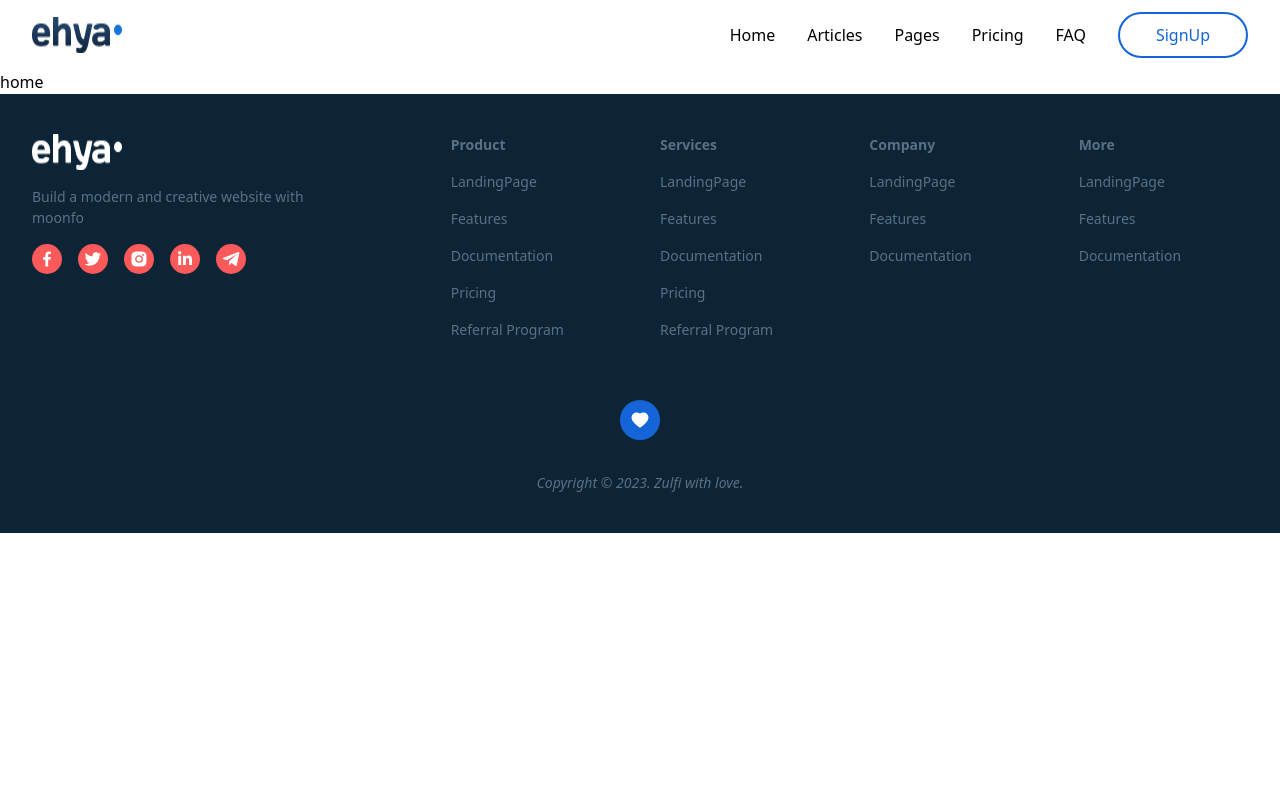
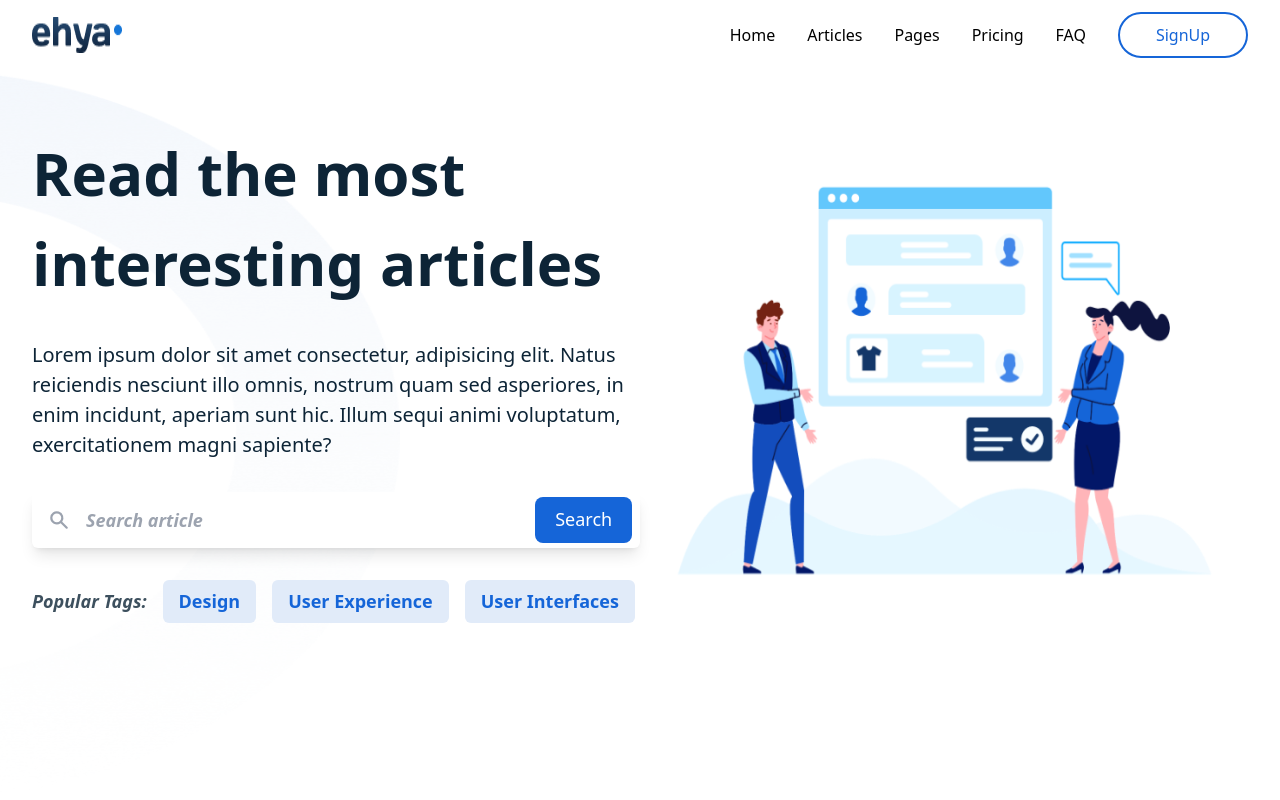
Before and after one commit to zulqarnain1231/ehya, a Next.js app: page / in a window 1280 px wide. Shown: the top 800 px of the page. Built offline with nearby package versions, Linux system fonts and the light colour scheme.

Commit message:
finsihed hero section

```diff
--- /dev/null
+++ b/components/Home/Hero.tsx
@@ -0,0 +1,51 @@
+import React from "react";
+import ComponentWrapper from "../Shared/Wrappers/ComponentWrapper";
+import Image from "next/image";
+import SearchBar from "./SearchBar";
+
+const Hero = () => {
+  return (
+    <div className="w-full min-h-[calc(100vh-70px)] relative">
+      <ComponentWrapper style={"h-full py-10"}>
+        <div className="w-full h-full grid lg:grid-cols-2">
+          <div className="w-full flex flex-col items-center justify-center gap-8">
+            <p className="text-black-off md:text-[60px] text-[46px] text-center lg:text-left font-bold">
+              Read the most interesting articles
+            </p>
+            <p className="text-[20px] font-[500] text-black-off">
+              Lorem ipsum dolor sit amet consectetur, adipisicing elit. Natus
+              reiciendis nesciunt illo omnis, nostrum quam sed asperiores, in
+              enim incidunt, aperiam sunt hic. Illum sequi animi voluptatum,
+              exercitationem magni sapiente?
+            </p>
+            <SearchBar />
+            <div className="w-full flex justify-start items-center flex-wrap gap-4 ">
+              <p className="text-[18px] text-black-off/80 font-bold italic">
+                Popular Tags:
+              </p>
+              <p className="py-2 px-4 text-brand-main text-[18px] font-bold bg-[#E1EBF9] rounded-[6px]">
+                Design
+              </p>
+              <p className="py-2 px-4 text-brand-main text-[18px] font-bold bg-[#E1EBF9] rounded-[6px]">
+                User Experience
+              </p>
+              <p className="py-2 px-4 text-brand-main text-[18px] font-bold bg-[#E1EBF9] rounded-[6px]">
+                User Interfaces
+              </p>
+            </div>
+          </div>
+          <div className="w-full h-[530px] relative lg:inline-block hidden">
+            <Image src={"/Assets/HeroImage.png"} alt="" fill />
+          </div>
+        </div>
+      </ComponentWrapper>
+      <div className="absolute h-full sm:w-[400px] w-[300px] left-0 top-0 -z-10">
+        <div className="relative h-full w-full">
+          <Image src={"/Assets/Oval.png"} alt="" fill />
+        </div>
+      </div>
+    </div>
+  );
+};
+
+export default Hero;
--- /dev/null
+++ b/components/Home/SearchBar.tsx
@@ -0,0 +1,23 @@
+import React from "react";
+import { HiSearch } from "react-icons/hi";
+
+const SearchBar = () => {
+  return (
+    <div className="w-full h-[56px] flex items-center justify-between gap-4 p-2 bg-white-main rounded-[6px] shadow-lg">
+      <div className="w-full h-[56px] flex items-center justify-start gap-4 p-2">
+        {" "}
+        <HiSearch className="text-gray-400 h-[24px] w-[24px]" />
+        <input
+          type="text"
+          className="w-full h-full focus:outline-none placeholder:italic placeholder:font-semibold font-[500] text-[18px] text-black-secondary "
+          placeholder="Search article"
+        />
+      </div>
+      <button className="h-[46px] w-[120px] flex items-center justify-center bg-brand-main text-white-main text-[18px] font-[500] rounded-[8px] ">
+        Search
+      </button>
+    </div>
+  );
+};
+
+export default SearchBar;
--- a/pages/index.tsx
+++ b/pages/index.tsx
@@ -1,8 +1,9 @@
-import Image from "next/image";
-import { Inter } from "next/font/google";
-
-const inter = Inter({ subsets: ["latin"] });
+import Hero from "@/components/Home/Hero";
 
 export default function Home() {
-  return <main>home</main>;
+  return (
+    <main className="w-full h-full">
+      <Hero />
+    </main>
+  );
 }
```
Also changed, not shown: public/Assets/Oval.png (added).
